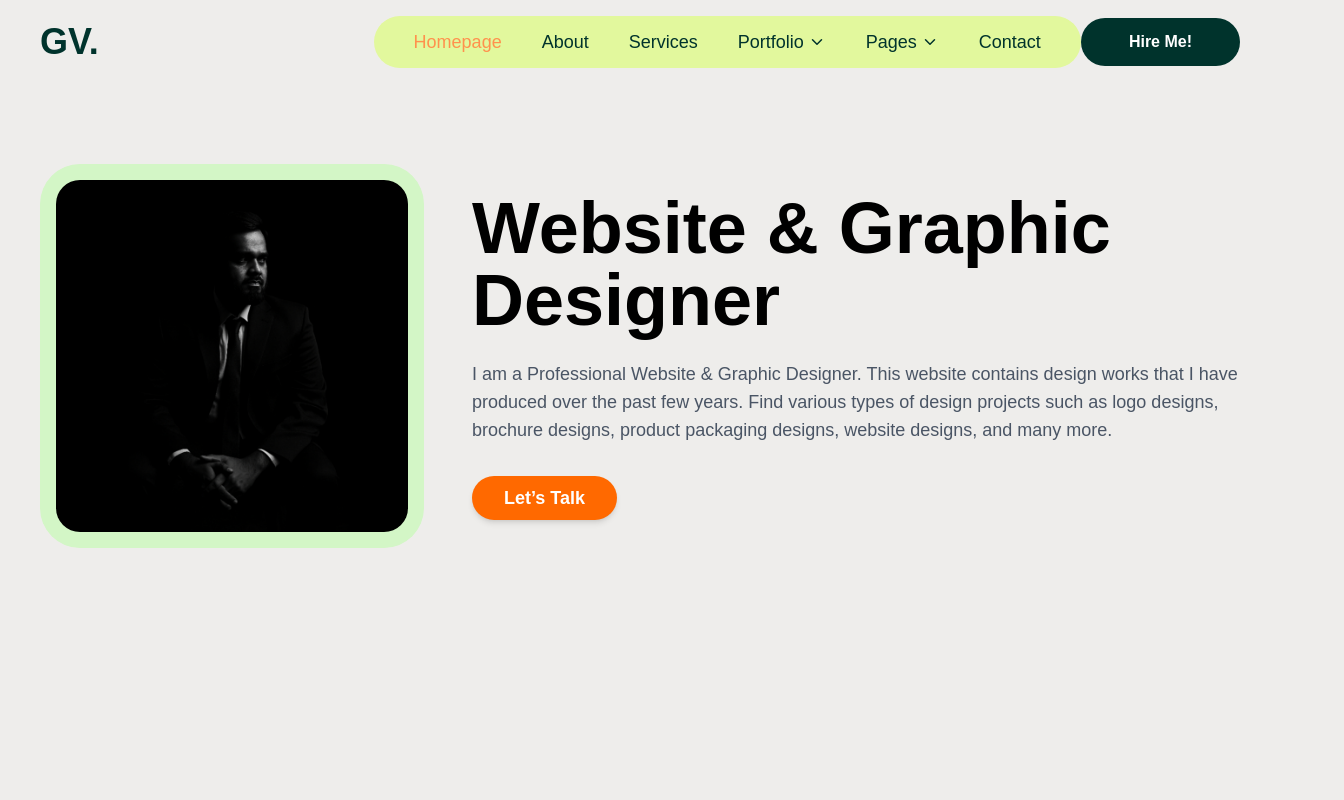
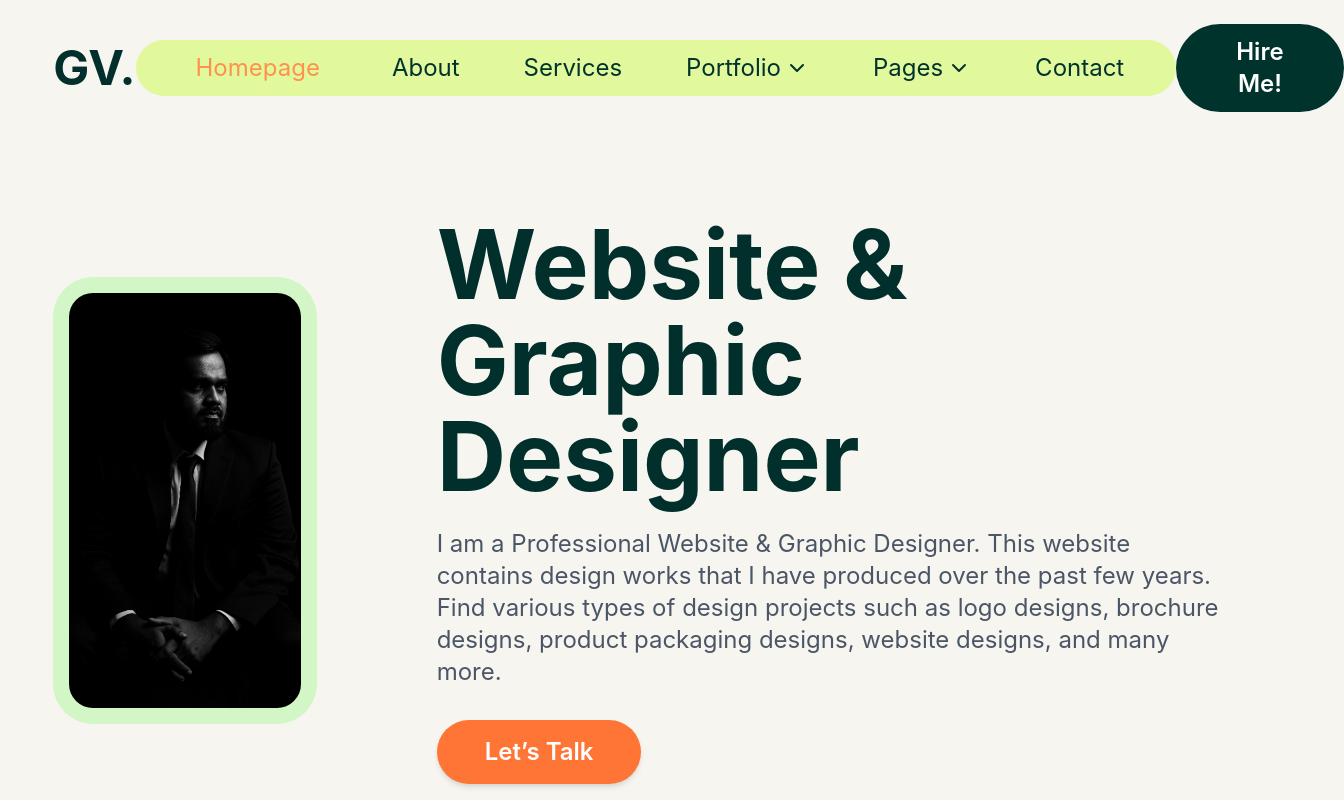
Before and after one commit to sharifulislamudoy/Graphics-Verse, a React (Vite) app: page / in a window 1280 px wide. Shown: the whole page, 1344 px wide, since content can reach past the window. Built offline with nearby package versions, Linux system fonts and the light colour scheme.

Commit message:
hero done

```diff
--- a/src/components/Home/Hero.jsx
+++ b/src/components/Home/Hero.jsx
@@ -4,14 +4,14 @@ import image from "../../assets/Shariful_islam_udoy-dark-image.jpg"
 
 const Hero = () => {
   return (
-    <div className="flex flex-col md:flex-row items-center justify-center mt-20 px-6 md:px-10 gap-12 max-w-7xl mx-auto">
+    <div className="flex flex-col md:flex-row items-center justify-center mt-20 gap-12 gap-30 w-11/12 mx-auto">
 
       {/* Left Side - Image */}
       <motion.div
         initial={{ opacity: 0, x: -50 }}
         animate={{ opacity: 1, x: 0 }}
         transition={{ duration: 0.8 }}
-        className="w-full md:w-1/3 flex justify-center"
+        className="w-[342px] h-[447px] md:w-1/4 flex justify-center"
       >
         <img
           src={image} // replace with your image path
@@ -25,19 +25,19 @@ const Hero = () => {
         initial={{ opacity: 0, x: 50 }}
         animate={{ opacity: 1, x: 0 }}
         transition={{ duration: 0.8, delay: 0.3 }}
-        className="text-left w-full md:w-2/3"
+        className="text-left w-full md:w-3/4"
       >
-        <h1 className="text-5xl md:text-7xl font-bold text-black">
-          Website & Graphic <br /> Designer
+        <h1 className="text-8xl w-11/12 font-bold text-[#012F2B]">
+          Website & Graphic Designer
         </h1>
-        <p className="mt-6 text-lg text-gray-600 ">
+        <p className="mt-6 text-2xl text-gray-600 ">
           I am a Professional Website & Graphic Designer. This website contains design works that I have produced over the past few years. Find various types of design projects such as logo designs, brochure designs, product packaging designs, website designs, and many more.
         </p>
 
         <motion.button
           whileHover={{ scale: 1.05 }}
           whileTap={{ scale: 0.95 }}
-          className="mt-8 px-8 py-2 bg-orange-500 text-white font-semibold rounded-full text-lg shadow-md hover:bg-orange-600 transition-all"
+          className="mt-8 px-12 py-4 bg-[#FF7536] text-white font-semibold rounded-full text-2xl shadow-md hover:bg-[#00332C] transition-all hover:text-[#FF7536]"
         >
           Let’s Talk
         </motion.button>
--- a/src/components/Navbar/Navbar.jsx
+++ b/src/components/Navbar/Navbar.jsx
@@ -6,32 +6,32 @@ const Navbar = () => {
     const [menuOpen, setMenuOpen] = useState(false);
 
     return (
-        <nav className="px-4 py-4 md:px-10 flex items-center justify-between max-w-7xl mx-auto relative">
+        <nav className="py-6 flex items-center justify-between w-11/12 mx-auto relative">
             {/* Logo */}
-            <h1 className="text-4xl font-bold text-[#00332C]">GV.</h1>
+            <h1 className="text-5xl font-bold text-[#012F2B]">GV.</h1>
 
             {/* Desktop Menu */}
             <div>
                 <div className="hidden md:flex items-center">
                     <div className="hidden md:flex items-center bg-[#E2F89D] px-10 py-3 rounded-full gap-10">
-                        <a href="#" className="text-[#FF914D] text-lg">
+                        <a href="#" className="text-[#FF914D] px-5 text-2xl">
                             Homepage
                         </a>
                         <a
                             href="#"
-                            className="text-[#00332C] hover:text-[#FF914D] text-lg"
+                            className="text-[#00332C] hover:text-[#FF914D] px-3 text-2xl"
                         >
                             About
                         </a>
                         <a
                             href="#"
-                            className="text-[#00332C] hover:text-[#FF914D] text-lg"
+                            className="text-[#00332C] hover:text-[#FF914D] px-3 text-2xl"
                         >
                             Services
                         </a>
 
                         <div className="relative group">
-                            <button className="flex items-center gap-1 text-[#00332C] hover:text-[#FF914D] text-lg">
+                            <button className="flex items-center gap-1 text-[#00332C] hover:text-[#FF914D] text-2xl px-3">
                                 Portfolio <FiChevronDown />
                             </button>
                             <div className="hidden group-hover:block absolute top-full mt-1 left-0 bg-white shadow-md rounded-lg">
@@ -45,7 +45,7 @@ const Navbar = () => {
                         </div>
 
                         <div className="relative group">
-                            <button className="flex items-center gap-1 text-[#00332C] hover:text-[#FF914D] text-lg">
+                            <button className="flex items-center gap-1 text-[#00332C] hover:text-[#FF914D] text-2xl px-3">
                                 Pages <FiChevronDown />
                             </button>
                             <div className="hidden group-hover:block absolute top-full mt-1 left-0 bg-white shadow-md rounded-lg">
@@ -60,13 +60,13 @@ const Navbar = () => {
 
                         <a
                             href="#"
-                            className="text-[#00332C] hover:text-[#FF914D] text-lg"
+                            className="text-[#00332C] hover:text-[#FF914D] text-2xl px-3"
                         >
                             Contact
                         </a>
                     </div>
                     <div>
-                        <button className="bg-[#00332C] text-white px-12 py-3 rounded-full font-semibold hover:bg-[#022721] transition">
+                        <button className="bg-[#00332C] text-white px-15 py-3 rounded-full font-semibold hover:bg-[#022721] transition text-2xl">
                             Hire Me!
                         </button>
                     </div>
--- a/src/index.css
+++ b/src/index.css
@@ -1,6 +1,7 @@
 @import "tailwindcss";
-@import url('https://fonts.googleapis.com/css2?family=Poppins:ital,wght@0,100;0,200;0,300;0,400;0,500;0,600;0,700;0,800;0,900;1,100;1,200;1,300;1,400;1,500;1,600;1,700;1,800;1,900&display=swap');
-body{
-    background-color: #eeedeb;
-    font-family: "Poppins", sans-serif;
+@import url('https://fonts.googleapis.com/css2?family=Inter:ital,opsz,wght@0,14..32,100..900;1,14..32,100..900&display=swap');
+
+body {
+    background-color: #F7F5F0;
+    font-family: "Inter", sans-serif;
 }
```
Also changed, not shown: 1 other file (tests, documents, lock files or other folders).
